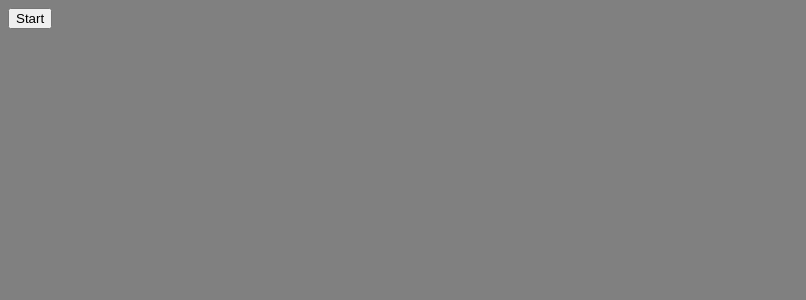
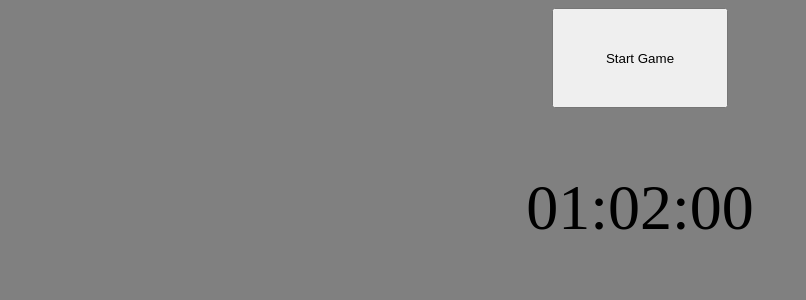
Before and after one commit to Ofri-Chen/set, an Angular app: page / in a window 1280 px wide. Shown: the top 300 px of the page, without its empty margins (0-806 px from the left). Built offline with nearby package versions, Linux system fonts and the light colour scheme.

Commit message:
css changes

```diff
--- a/src/app/components/board/board.component.css
+++ b/src/app/components/board/board.component.css
@@ -1,19 +1,19 @@
 .cards-container {
     display: flex;
     flex-wrap: wrap;
-    width: 70%;
+    width: 95%;
     margin: auto;
 }
 
 .card {
     width: 25%;
-    height: 20%;
+    height: 70px;
     border: solid 5px;
     margin: 0.5%;
 }
 
 .card.selected {
-    border-color: blue;
+    border-color: red;
 }
 
 .highlighted {
@@ -55,3 +55,17 @@
 .game-time {
     margin-top: 7%;
 }
+
+.action-buttons-container {
+    display: flex;
+}
+
+
+.action-btn {
+    width: 48%;
+    height: 50px;
+}
+
+.show-set-button {
+    margin-right: 4%;
+}
--- a/src/app/components/board/board.component.html
+++ b/src/app/components/board/board.component.html
@@ -10,10 +10,12 @@
 </div>
 
 <div class="cards-container">
-  <img *ngFor="let card of boardCards" class="card" [src]="getCardImageUrl(card)"
-  [class.selected]="card.isSelected" [class.highlighted]="card.isHighlighted" (click)="handleCardClick(card)">
+  <img *ngFor="let card of boardCards" class="card" [src]="getCardImageUrl(card)" [class.selected]="card.isSelected" [class.highlighted]="card.isHighlighted"
+    (click)="handleCardClick(card)">
 </div>
 
-<button (click)="checkSets()">Check</button>
-<button (click)="showSet()">Show Set</button>
-<button (click)="endGame()">End Game</button>
+<!-- <button (click)="checkSets()">Check</button> -->
+<div class="action-buttons-container">
+  <button (click)="showSet()" class="show-set-button action-btn">Show Set</button>
+  <button (click)="endGame()" class="action-btn">End Game</button>
+</div>
--- a/src/app/components/board/board.component.ts
+++ b/src/app/components/board/board.component.ts
@@ -18,6 +18,7 @@ export class BoardComponent implements OnInit {
 	selectedCards: Card[] = [];
 	score: number = 0;
 	seconds: number = 0;
+	isSetBeingHighlighted: boolean;
 
 	@Output('gameEnded') gameEndedEventEmitter = new EventEmitter();
 
@@ -91,6 +92,7 @@ export class BoardComponent implements OnInit {
 
 	clearAllHighlights() {
 		this.boardCards.forEach(card => card.isHighlighted = false);
+		this.isSetBeingHighlighted = false;
 	}
 
 	handleUnsuccessfulSet() {
@@ -103,11 +105,16 @@ export class BoardComponent implements OnInit {
 	}
 
 	showSet() {
-		let availableSet = this.setCheckingService.getAvailableSets(this.boardCards, this.gameConfig.cardsPerSet)[0];
-		availableSet.forEach(card => {
-			card.isSelected = false;
-			card.isHighlighted = true;
-		});
+		if (!this.isSetBeingHighlighted) {
+			let availableSet = this.setCheckingService.getAvailableSets(this.boardCards, this.gameConfig.cardsPerSet)[0];
+			availableSet.forEach(card => {
+				card.isSelected = false;
+				card.isHighlighted = true;
+			});
+
+			this.isSetBeingHighlighted = true;
+			this.seconds += 20;
+		}
 	}
 
 	manageSetsAvailability() {
--- a/src/app/components/game/game.component.css
+++ b/src/app/components/game/game.component.css
@@ -0,0 +1,11 @@
+.start-game-button {
+    height: 100px;
+    width: 14%;
+    margin-left: 43%;
+}
+
+.prev-game-time {
+    font-size: 400%;
+    margin-top: 5%;
+    text-align: center;
+}
--- a/src/app/components/game/game.component.html
+++ b/src/app/components/game/game.component.html
@@ -1,3 +1,3 @@
-<button (click)="startGame()" *ngIf="!isGameBeingPlayed">Start</button>
-<div *ngIf="!isGameBeingPlayed && previousGameTime">Time: {{previousGameTime | time}}</div>
+<button (click)="startGame()" *ngIf="!isGameBeingPlayed" class="start-game-button">Start Game</button>
+<div *ngIf="!isGameBeingPlayed && previousGameTime" class="prev-game-time">{{previousGameTime | time}}</div>
 <app-board *ngIf="isGameBeingPlayed" (gameEnded)="gameEnded()"></app-board>
--- a/src/app/components/game/game.component.ts
+++ b/src/app/components/game/game.component.ts
@@ -7,7 +7,7 @@ import { Component, OnInit } from '@angular/core';
 })
 export class GameComponent implements OnInit {
 	isGameBeingPlayed: boolean = false;
-	previousGameTime: number;
+	previousGameTime: number = 3720;
 	constructor() { }
 
 	ngOnInit() {
```
